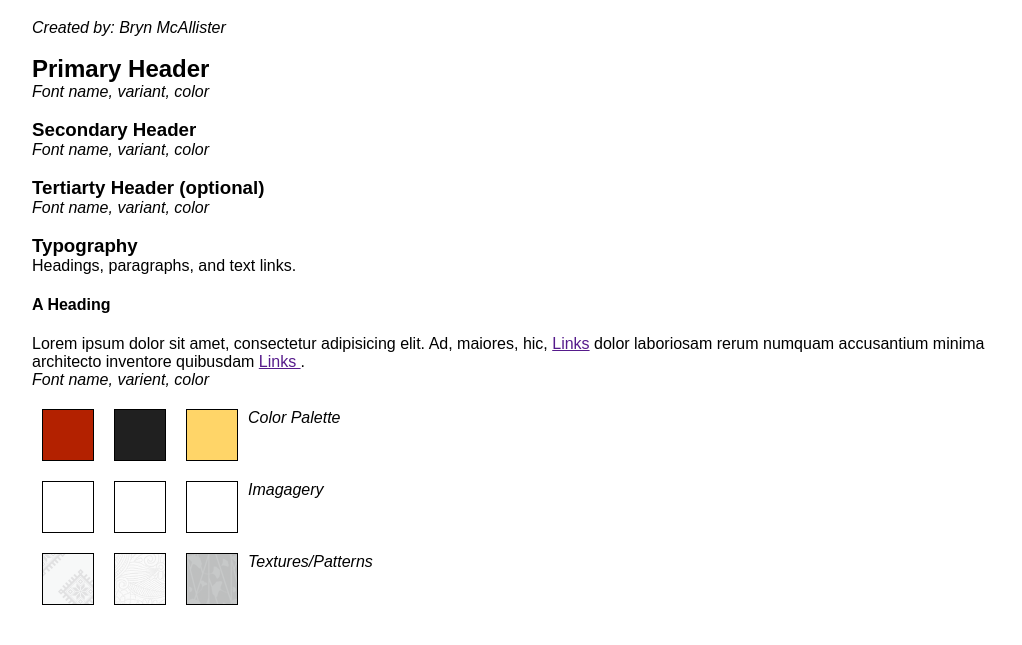
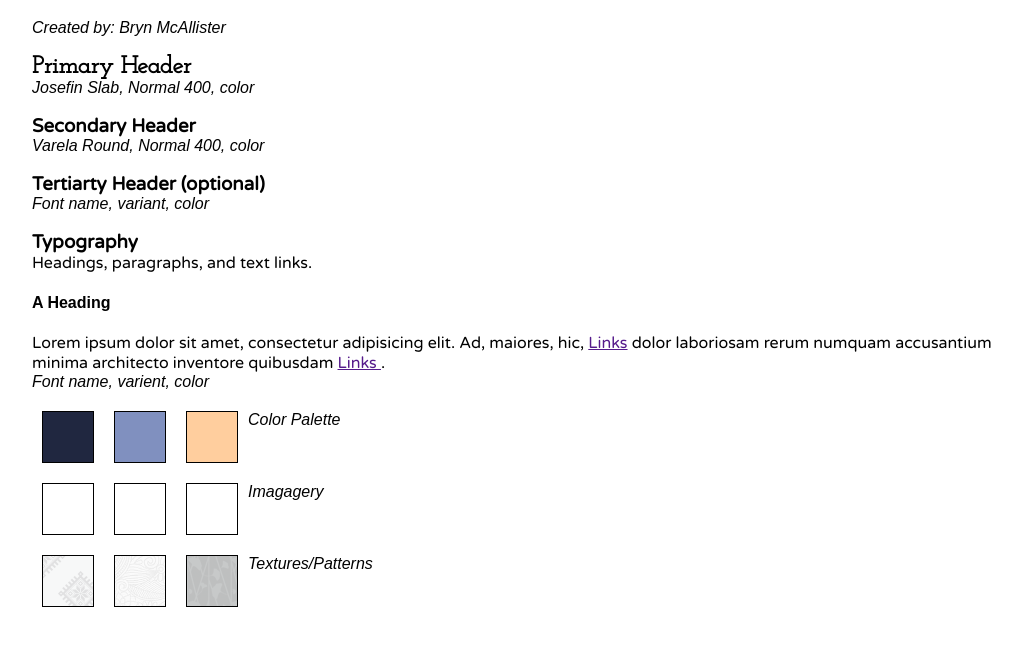
Before and after one commit to bmcallister214/p2-dashboard, a plain HTML site: page style-tile/index.html in a window 1280 px wide. Shown: the part 61-706 px from the top of the page, without its empty margins (108-1130 px from the left). Drawn offline with Linux system fonts and the light colour scheme.

Commit message:
Style tile edits

```diff
--- a/style-tile/css/styles.css
+++ b/style-tile/css/styles.css
@@ -27,16 +27,28 @@ section {
 
 /*Style Tile for Nia Tauvela*/
 
+h2 {
+	font-family: 'Josefin Slab', serif;
+}
+
+h3 {
+	font-family: 'Varela Round', sans-serif;
+}
+
+p {
+	font-family: 'Varela Round', sans-serif;
+}
+
 .color-1 {
-	background: rgb(179, 33, 0);
+	background: #202740;
 }
 
 .color-2 {
-	background: rgb(32, 32, 32);
+	background: #8090BF;
 }
 
 .color-3 {
-	background: rgb(255, 213, 104);
+	background: #FFCE9E;
 }
 
 .pattern-1 {
--- a/style-tile/index.html
+++ b/style-tile/index.html
@@ -7,7 +7,7 @@
   <link rel="stylesheet" href="css/normalize.css">
   <link rel="stylesheet" href="css/grid.css">
 
-  <link href='http://fonts.googleapis.com/css?family=Raleway' rel='stylesheet' type='text/css'>
+  <link href='http://fonts.googleapis.com/css?family=Josefin+Slab|Varela+Round' rel='stylesheet' type='text/css'>
 
   <link rel="stylesheet" href="css/styles.css">
 
@@ -25,12 +25,12 @@
 			<br><br>
 
 			<h2>Primary Header</h2>
-			<em>Font name, variant, color</em>
+			<em>Josefin Slab, Normal 400, color</em>
 
 			<br><br>
 
 			<h3>Secondary Header</h3>
-			<em>Font name, variant, color</em>
+			<em>Varela Round, Normal 400, color</em>
 
 			<br><br>
 
```
